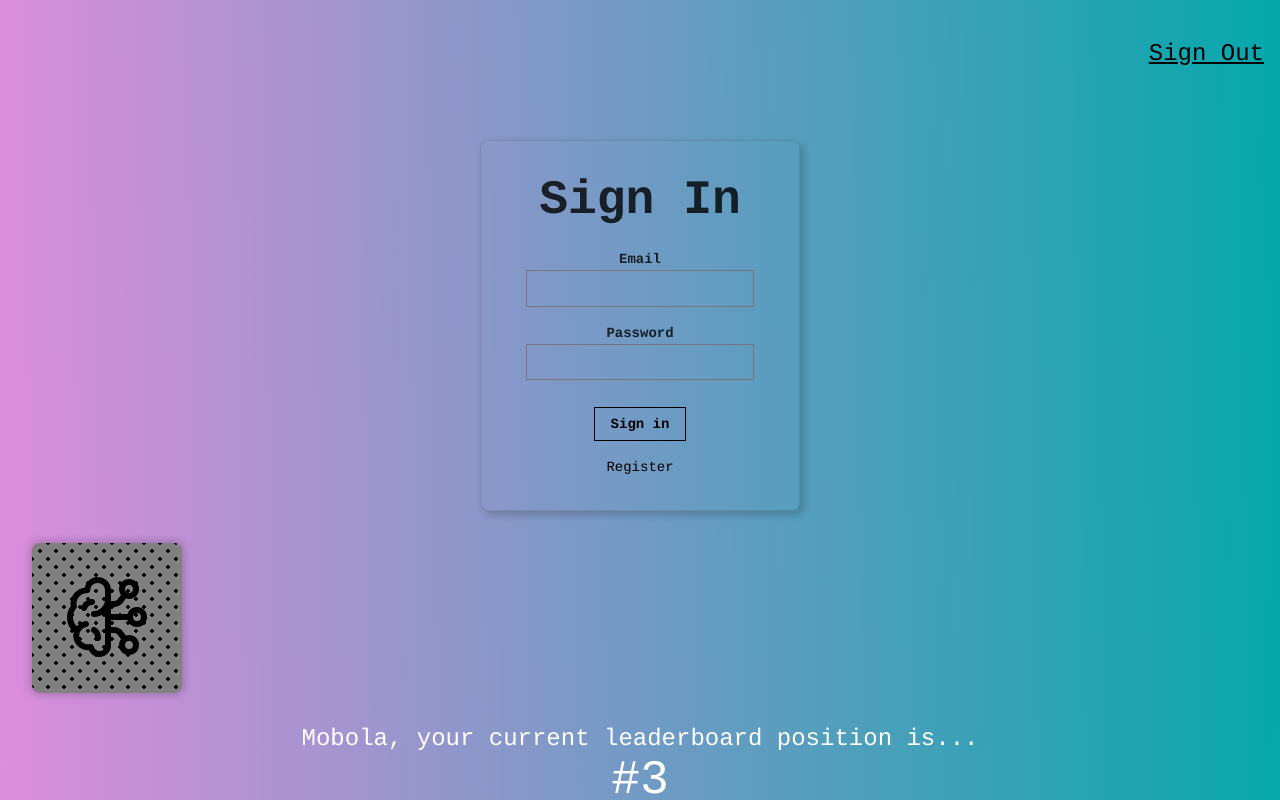
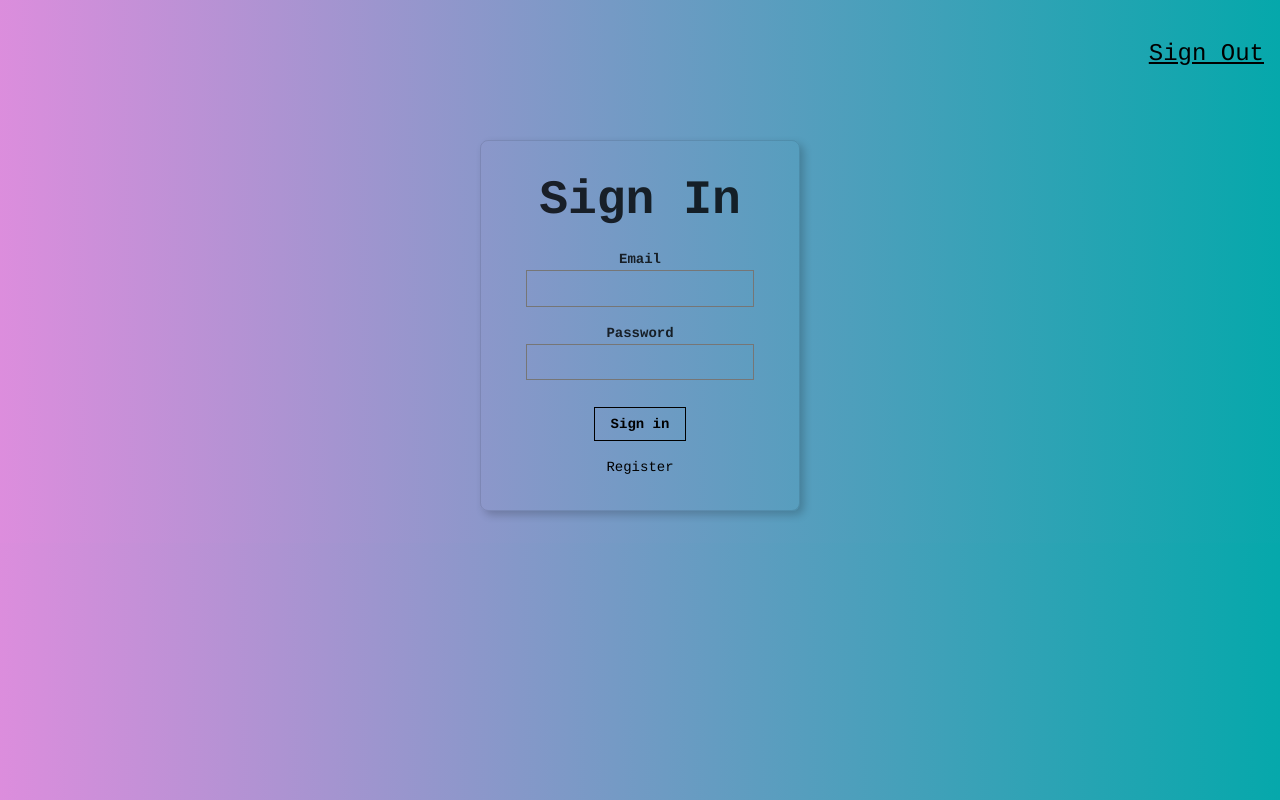
Before and after one commit to MMoronto/visage-id-cortex, a React (Create React App) app: page / in a window 1280 px wide. Shown: the top 800 px of the page. Built offline with nearby package versions, Linux system fonts and the light colour scheme; what clarifai would draw is missing.

Commit message:
set initial state for signin component

```diff
--- a/src/App.js
+++ b/src/App.js
@@ -31,6 +31,7 @@ class App extends Component {
       input: '',
       imageUrl: '',
       box: {},
+      route: 'signin'
     }
   }
 
@@ -74,16 +75,18 @@ class App extends Component {
           params={particlesOptions}
         />*/}
         <Navigation />
-        <Signin />
+        { this.state.route === 'signin'
+          ? <Signin />
+          : <div>
             <Logo />
             <Rank />
             <ImageLinkForm
               onInputChange={this.onInputChange}
               onButtonSubmit={this.onButtonSubmit}
             />
-
-
             <FaceRecognition box={this.state.box}  imageUrl={this.state.imageUrl} />
+          </div>
+        }
       </div>
     );
   }
```
Lines whose indentation alone changed are shown as unchanged.
